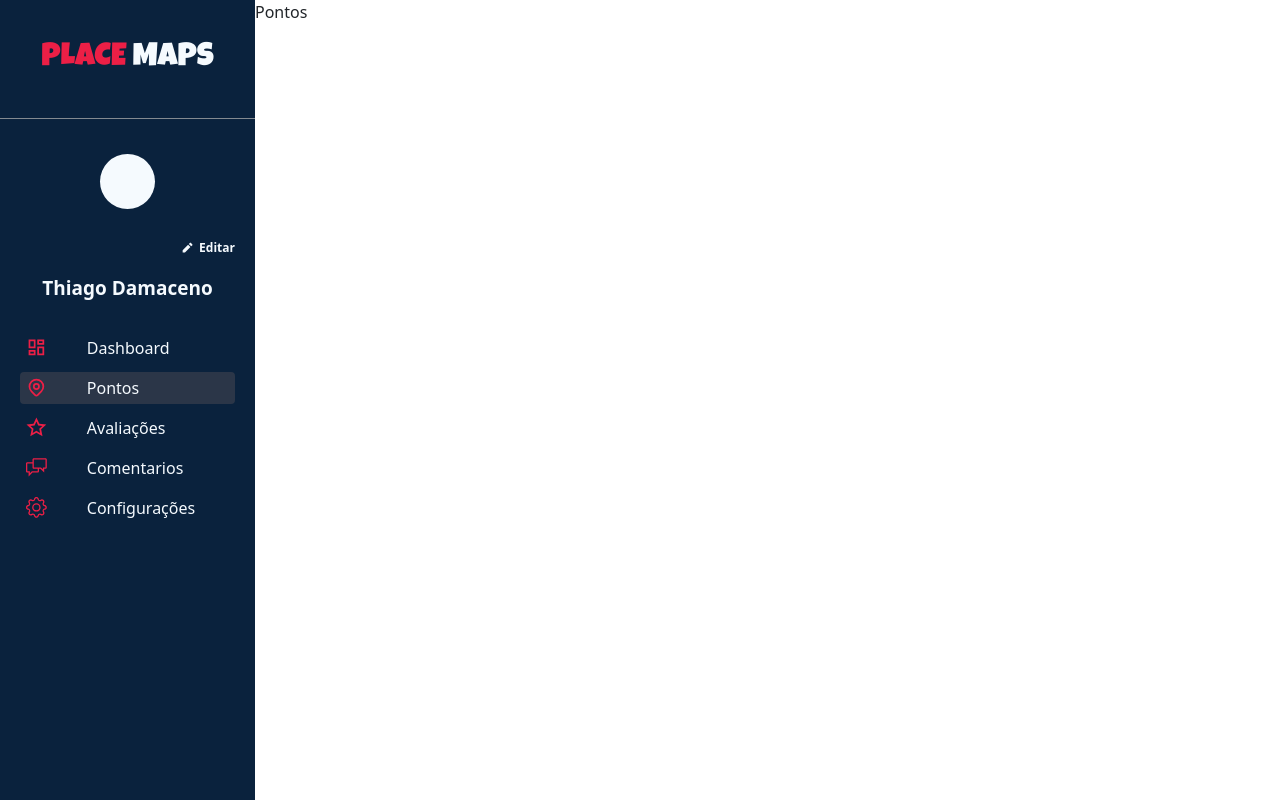
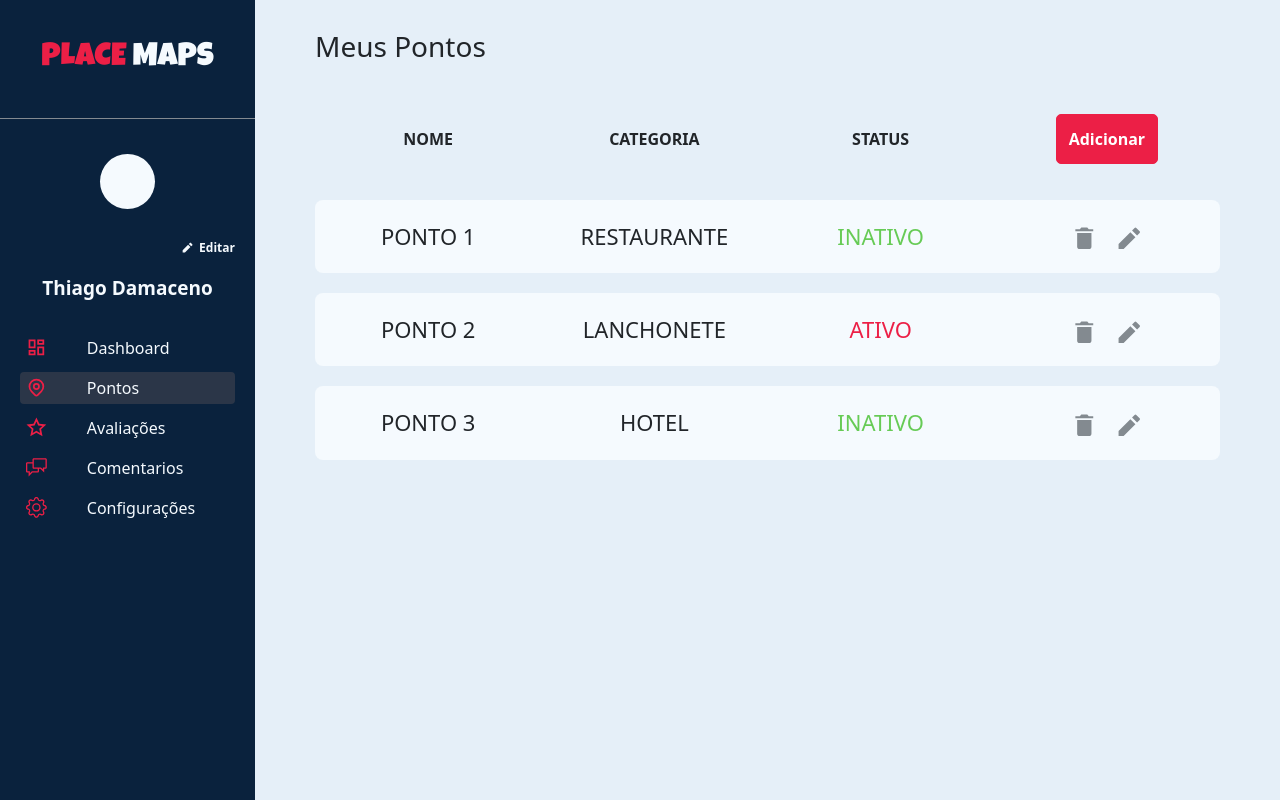
Before and after one commit to sergiogscruz/placemaps_frontend, a React (Create React App) app: page /admin/pontos in a window 1280 px wide. Built offline with nearby package versions, Linux system fonts and the light colour scheme.

Commit message:
Criando tela de gestão de pontos

```diff
--- a/src/App.js
+++ b/src/App.js
@@ -19,6 +19,7 @@ import Perfil from "./components/Perfil/Perfil";
 import BarraLateralAdministracao from "./components/BarraLateralAdministracao/BarraLateralAdministracao";
 import DashboardAdmin from "./components/DashboardAdmin/DashboardAdmin";
 import ContainerAdmin from "./components/UI/Utils/ContainerAdmin/ContainerAdmin";
+import GestaoPontosAdmin from "./components/GestaoPontosAdmin/GestaoPontosAdmin";
 
 
 const FeedBacks = [
@@ -90,7 +91,9 @@ let routes = (
       <Route path="/admin/pontos">
         <div className="d-flex">
           <BarraLateralAdministracao item={1} />
-          Pontos
+          <ContainerAdmin titulo="Meus Pontos">
+            <GestaoPontosAdmin />
+          </ContainerAdmin>
         </div>
       </Route>
       <Route path="/admin/avaliacoes">
--- /dev/null
+++ b/src/components/GestaoPontosAdmin/GestaoPontosAdmin.js
@@ -0,0 +1,57 @@
+import TabelaComCards from "../UI/Utils/TabelaComCards/TabelaComCards";
+import { IoMdTrash } from 'react-icons/io'
+import { RiPencilFill } from 'react-icons/ri'
+import Botao from '../UI/Utils/Botao/Botao'
+
+export default function GestaoPontosAdmin(props) {
+  const dados = [
+    {
+      nome: 'Ponto 1',
+      categoria: 'Restaurante',
+      status: 'INATIVO'
+    },
+    {
+      nome: 'Ponto 2',
+      categoria: 'Lanchonete',
+      status: 'ATIVO'
+    },
+    {
+      nome: 'Ponto 3',
+      categoria: 'Hotel',
+      status: 'INATIVO'
+    }
+  ]
+
+  const montarAcoes = (funcaoEditar, funcaoExcluir) => {
+    return (
+      <div>
+        <IoMdTrash className="cursor-pointer color-dark-gray mx-2" size="1.3em" onClick={funcaoEditar}/>
+        <RiPencilFill className="cursor-pointer color-dark-gray mx-2" size="1.3em" onClick={funcaoExcluir}/>
+      </div>
+    )
+  }
+
+  const linhasTabela = () => {
+    return (
+      dados.map(dado => {
+        const classNameStatus = dado.status == 'ATIVO' ? 'color-perigo' : 'color-sucesso'
+        return [
+          dado.nome,
+          dado.categoria,
+          <p className={'m-0 p-0 ' + classNameStatus}>{dado.status}</p>,
+          montarAcoes(() => alert(dado.nome), () => alert(dado.categoria))
+        ]
+      })
+    )
+  }
+
+  return (
+    <div>
+      <TabelaComCards
+        style={{marginTop: '50px'}}
+        colunas={['NOME', 'CATEGORIA', 'STATUS', <Botao>Adicionar</Botao>]}
+        dados={linhasTabela()}
+      />
+    </div>
+  )
+}
--- /dev/null
+++ b/src/components/UI/Utils/TabelaComCards/TabelaComCards.css
@@ -0,0 +1,17 @@
+.tableComCards .cardLinha {
+  background-color: var(--cor-light);
+  border: none;
+  border-radius: 8px;
+  padding: 20px 0;
+  margin: 20px 0;
+
+  font-size: 22px;
+}
+
+.tableComCards {
+  text-transform: uppercase;
+}
+
+.tableComCards .cabecalho {
+  font-weight: 600;
+}
--- /dev/null
+++ b/src/components/UI/Utils/TabelaComCards/TabelaComCards.js
@@ -0,0 +1,35 @@
+import './TabelaComCards.css'
+
+export default function TabelaComCads(props) {
+  const montarThead = () => {
+    return (
+      <div className="row mx-0 cabecalho align-items-center">
+        {props.colunas.map(coluna => <p className="text-center col">{coluna}</p>)}
+      </div>
+    )
+  }
+
+  const montarTbody = () => {
+    return (
+      <div>
+        {
+          props.dados.map(linha => {
+            return (
+              <div className="cardLinha row mx-0">
+                {linha.map(dado => <p className="text-center col p-0 m-0">{dado}</p>)}
+              </div>
+            )
+          })
+        }
+      </div>
+    )
+  }
+
+  return (
+    <div style={(props.style ? props.style : {})} className={"w-100 tableComCards " + (props.className ? props.className : '')}>
+      {montarThead()}
+
+      {montarTbody()}
+    </div>
+  )
+}
--- a/src/constantes.css
+++ b/src/constantes.css
@@ -9,6 +9,8 @@
   --cor-light-azul: #EEF7FF;
   --cor-dark-medium: #2B3648;
   --cor-azul: #E5EFF8;
+  --cor-perigo: #EC1F46;
+  --cor-sucesso: #67CB56;
 }
 
 .color-principal {
@@ -37,6 +39,14 @@
 
 .color-black {
   color: var(--cor-black);
+}
+
+.color-perigo {
+  color: var(--cor-perigo)
+}
+
+.color-sucesso {
+  color: var(--cor-sucesso)
 }
 
 .bg-light-azul {
```
